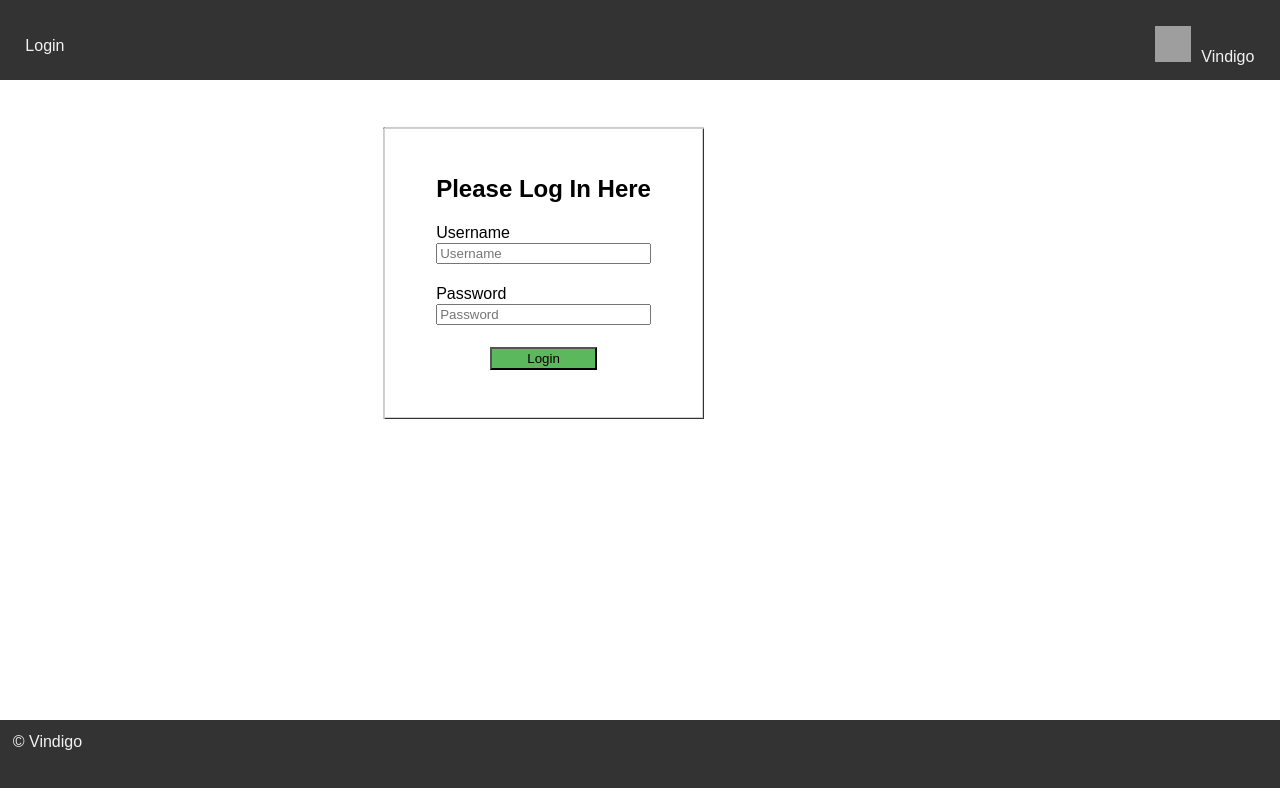
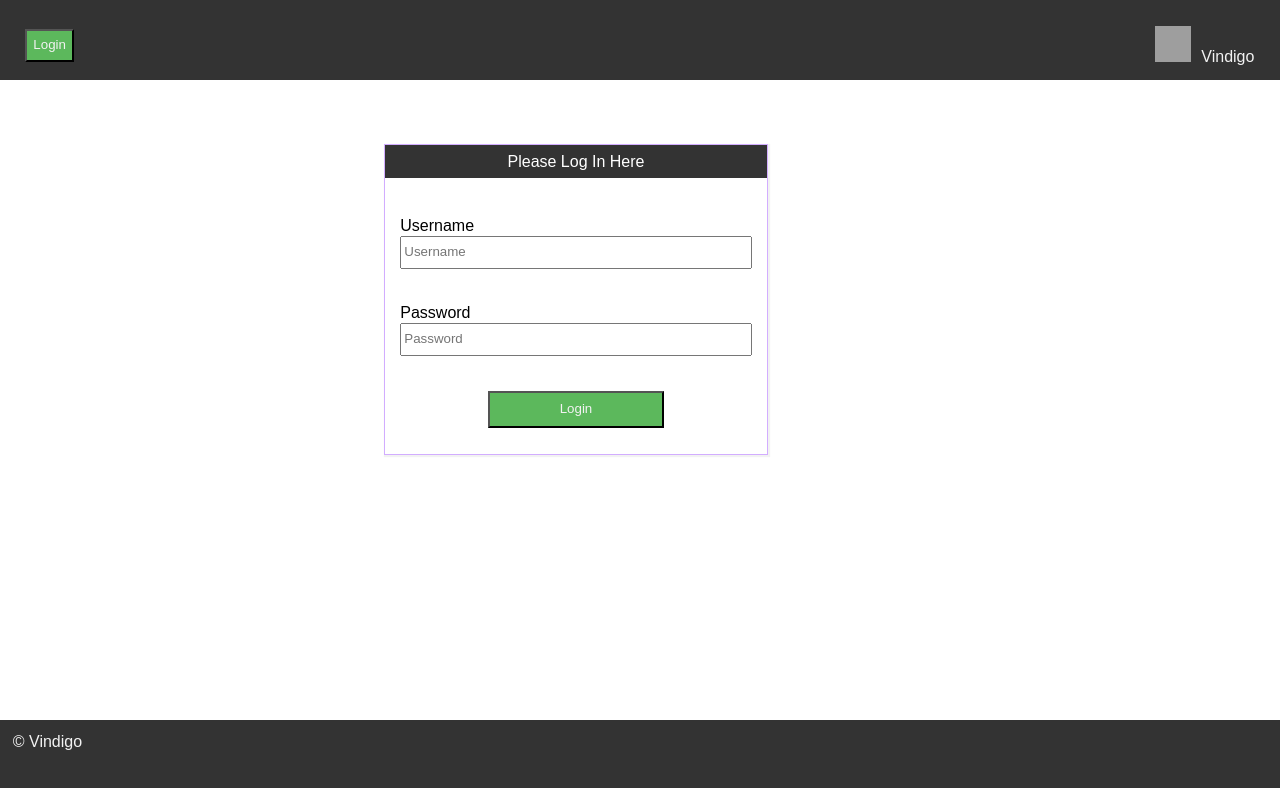
Before and after one commit to sibasisb/react-training, a React (Create React App) app in the folder section2/demoapp/: page / in a window 1280 px wide. Shown: the top 788 px of the page. Built offline with nearby package versions, Linux system fonts and the light colour scheme; grey boxes are pictures that could not be loaded.

Commit message:
completed task 5

```diff
--- a/section2/demoapp/src/Components/Header.jsx
+++ b/section2/demoapp/src/Components/Header.jsx
@@ -10,9 +10,10 @@ const Header=(props)=>{
                 <div className="user-info">
                     <div><span className="material-icons" style={{color: "white", fontSize: "3rem"}}>account_circle</span></div>
                     <div className="user-name"><span>{props.username.toUpperCase()}</span></div>
+                    <div className="user-name"><button className="logout-button" onClick={()=>{props.handleLogout()}}>Logout</button></div>
                 </div>):
                 (<div className="user-info">
-                    <div className="user-name"><a href="http://localhost:3000/">Login</a></div>
+                    <div className="user-name"><button className="logout-button" onClick={()=>{window.location.href="http://localhost:3000/"}}>Login</button></div>
                 </div>)
                 }
 
--- a/section2/demoapp/src/Components/Home.jsx
+++ b/section2/demoapp/src/Components/Home.jsx
@@ -64,7 +64,7 @@ const Home=({username})=>{
     return (
         <div>
             <section>
-                <h1>Welcome, {username}</h1>
+                <h1>Welcome, {username.toUpperCase()}</h1>
                 <div className="carousel-container">
                     {showSlides()}
                     <span className="prev" onClick={()=>{plusSlides(-1)}}>&#10094;</span>
--- a/section2/demoapp/src/Components/LandingComponent.jsx
+++ b/section2/demoapp/src/Components/LandingComponent.jsx
@@ -16,6 +16,18 @@ class LandingComponent extends React.Component {
                 password:""
             }
         }
+        this.userLogin=this.userLogin.bind(this)
+        this.handleLogout=this.handleLogout.bind(this)
+    }
+
+    handleLogout(){
+        this.setState({
+            isLoggedIn:false,
+            user:{
+                username:"",
+                password:""
+            }
+        })
     }
 
     userLogin(newUser){
@@ -28,7 +40,7 @@ class LandingComponent extends React.Component {
     render(){
         return (
             <>
-            <Header isLoggedIn={this.state.isLoggedIn} username={this.state.user.username}/>
+            <Header isLoggedIn={this.state.isLoggedIn} username={this.state.user.username} handleLogout={this.handleLogout}/>
             {
                 !this.state.isLoggedIn && (
                     <LoginComponent onLogin={(newUser)=>{this.userLogin(newUser)}} />
--- a/section2/demoapp/src/Components/LoginComponent.jsx
+++ b/section2/demoapp/src/Components/LoginComponent.jsx
@@ -5,9 +5,14 @@ const LoginComponent=({onLogin})=>{
 
     const [username,setUsername]=useState("")
     const [password,setPassword]=useState("")
+    const [showAlert,setShowAlert]=useState(false)
 
     const handleSubmit=(e)=>{
         e.preventDefault()
+        if(username===null || username.length===0 || password===null || password.length===0){
+            setShowAlert(true)
+            return;
+        }
         const newUser={
             username,
             password
@@ -16,22 +21,35 @@ const LoginComponent=({onLogin})=>{
     }
 
     return (
+        <section>
         <div className="card">
-            <h2>Please Log In Here</h2>
+            <div className="card-header">Please Log In Here</div>
+            <div className="card-body">
+            {
+                showAlert?(
+                <div className="alert-box">
+                    <div className="alert-message">
+                        <span style={{color:"#0e141e"}}>Please enter all the fields</span>
+                    </div>
+                </div>):
+                ""
+            }
             <form className="myform" onSubmit={handleSubmit}>
                 <div className="input-div">
                 <label htmlFor="username">Username</label><br/>
-                <input style={{width:"100%",marginTop:"1px"}} type="text" name="username" placeholder="Username" value={username} onChange={(e)=>{setUsername(e.target.value)}}/>
+                <input style={{width:"100%",marginTop:"1px",lineHeight:"2"}} type="text" name="username" placeholder="Username" value={username} onChange={(e)=>{setUsername(e.target.value)}}/>
                 </div>
                 <div className="input-div">
                 <label htmlFor="password">Password</label><br/>
-                <input style={{width:"100%",marginTop:"1px"}} type="password" name="password" placeholder="Password" value={password} onChange={(e)=>{setPassword(e.target.value)}}/>
+                <input style={{width:"100%",marginTop:"1px",lineHeight:"2"}} type="password" name="password" placeholder="Password" value={password} onChange={(e)=>{setPassword(e.target.value)}}/>
                 </div>
                 <div className="button-div">
                 <input type="submit" className="login-button" value="Login" />
                 </div>
             </form>
+            </div>
         </div>
+        </section>
     )
 }
 
--- a/section2/demoapp/src/stylesheets/styles.css
+++ b/section2/demoapp/src/stylesheets/styles.css
@@ -109,25 +109,48 @@ a {
 
 .card {
     position:absolute;
-    margin:10% 30%;
-    border:1px solid #d1d1d1;
-    box-shadow:0.1px 0.1px 1px 1px #333333;
-    padding:2% 4%;
+    margin:5% 30% 0 30%;
+    border:1px solid #d2adff;
+    box-shadow:1px 1px 1px 1px #f2f2f2;
+    width:30%;
+}
+
+.card-header {
+    background-color: #333333;
+    color:white;
+    padding:2%;
+    text-align: center;
+}
+
+.card-body {
+    padding: 1% 4% 2% 4%;
 }
 
 .myform {
-    margin:10% auto;
-    max-width: 1400px;
+    margin:1% auto 5% auto;
+    max-width: 1600px;
 }
 
 .login-button{
     background-color: #5cb85c;
     width:50%;
     padding: 1%;
+    color:#f2f2f2;
+    line-height: 2;
 }
 
 .login-button:hover{
     cursor:pointer;
+}
+
+.logout-button{
+    background-color: #5cb85c;
+    color:#f2f2f2;
+    line-height: 2;
+}
+
+.logout-button:hover{
+    cursor: pointer;
 }
 
 .button-div {
@@ -138,3 +161,12 @@ a {
     width:100%;
     margin: 10% 0;
 }
+
+.alert-box {
+    background-color: #FAD1D8;
+    padding: 5% 20% 5% 20%;
+}
+
+.alert-message {
+    text-align: center;
+}
```
